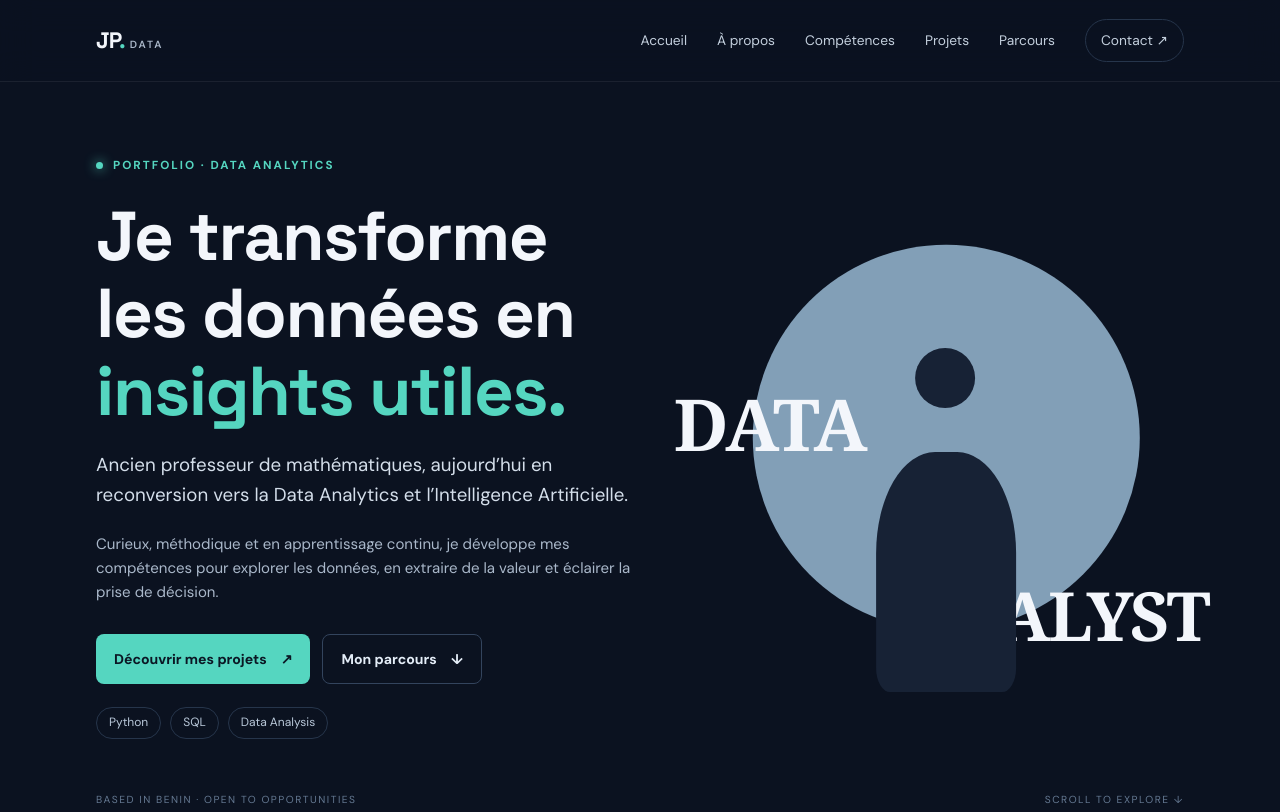
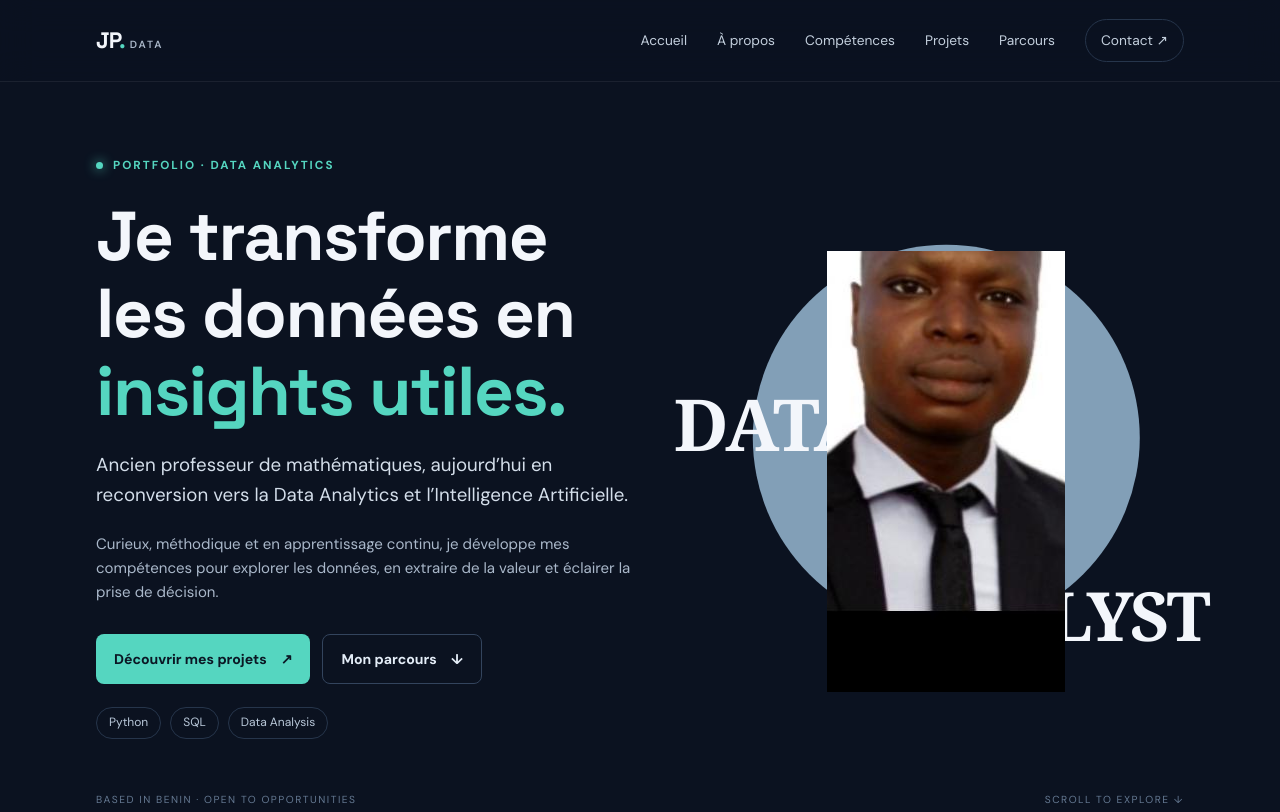
Before and after one commit to enagnon-fado/enagnon-portfolio, a plain HTML site: page index.html in a window 1280 px wide. Shown: the top 812 px of the page. Drawn offline with Linux system fonts and the light colour scheme.

Commit message:
Update index.html

```diff
--- a/index.html
+++ b/index.html
@@ -89,14 +89,11 @@
 
         <!-- EMPLACEMENT PHOTO -->
         <div class="portrait-photo">
-
-          <!-- Silhouette provisoire en attendant la photo -->
-          <div class="portrait-placeholder">
-            <div class="portrait-head"></div>
-            <div class="portrait-body"></div>
-          </div>
-
-        </div>
+  <img
+    src="photo-jacques-philippe.jpeg"
+    alt="Portrait professionnel de Jacques Philippe FADONOUGBO"
+    class="portrait-image">
+</div>
 
         <!-- ANALYST -->
         <div class="portrait-word portrait-analyst">ANALYST</div>
```
